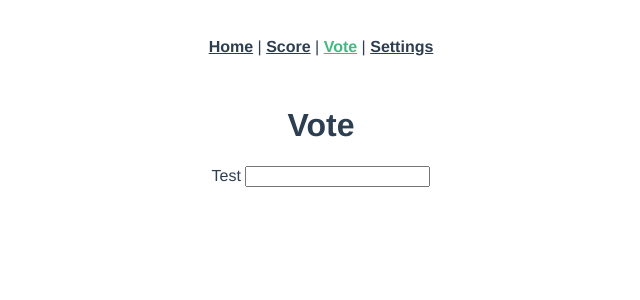
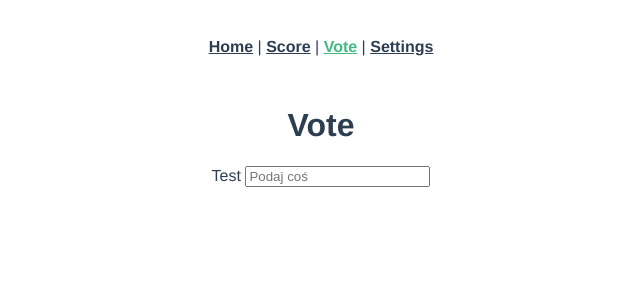
Before and after one commit to Jurigag/vue-devmeeting-16-03-2019, a Vue app: page /#/vote in a window 1280 px wide. Shown: the top 300 px of the page, without its empty margins (319-959 px from the left). Built offline with nearby package versions, Linux system fonts and the light colour scheme.

Commit message:
[#2.2] placeholder

```diff
--- a/src/components/BaseInput.vue
+++ b/src/components/BaseInput.vue
@@ -3,7 +3,7 @@
     {{ label }}
     <input
       :value="value"
-      :placheholder="placeholder"
+      :placeholder="placeholder"
       @input="customInput"
     />
   </label>
--- a/src/components/Vote.vue
+++ b/src/components/Vote.vue
@@ -2,10 +2,10 @@
   <div>
   <h1>Vote</h1>
     <BaseInput
-      @input="logInput"
       label="Test"
       placeholder="Podaj coś"
       v-model="textValue"
+      @input="logInput"
     />
     <br/>
     {{ textValue }}
```
